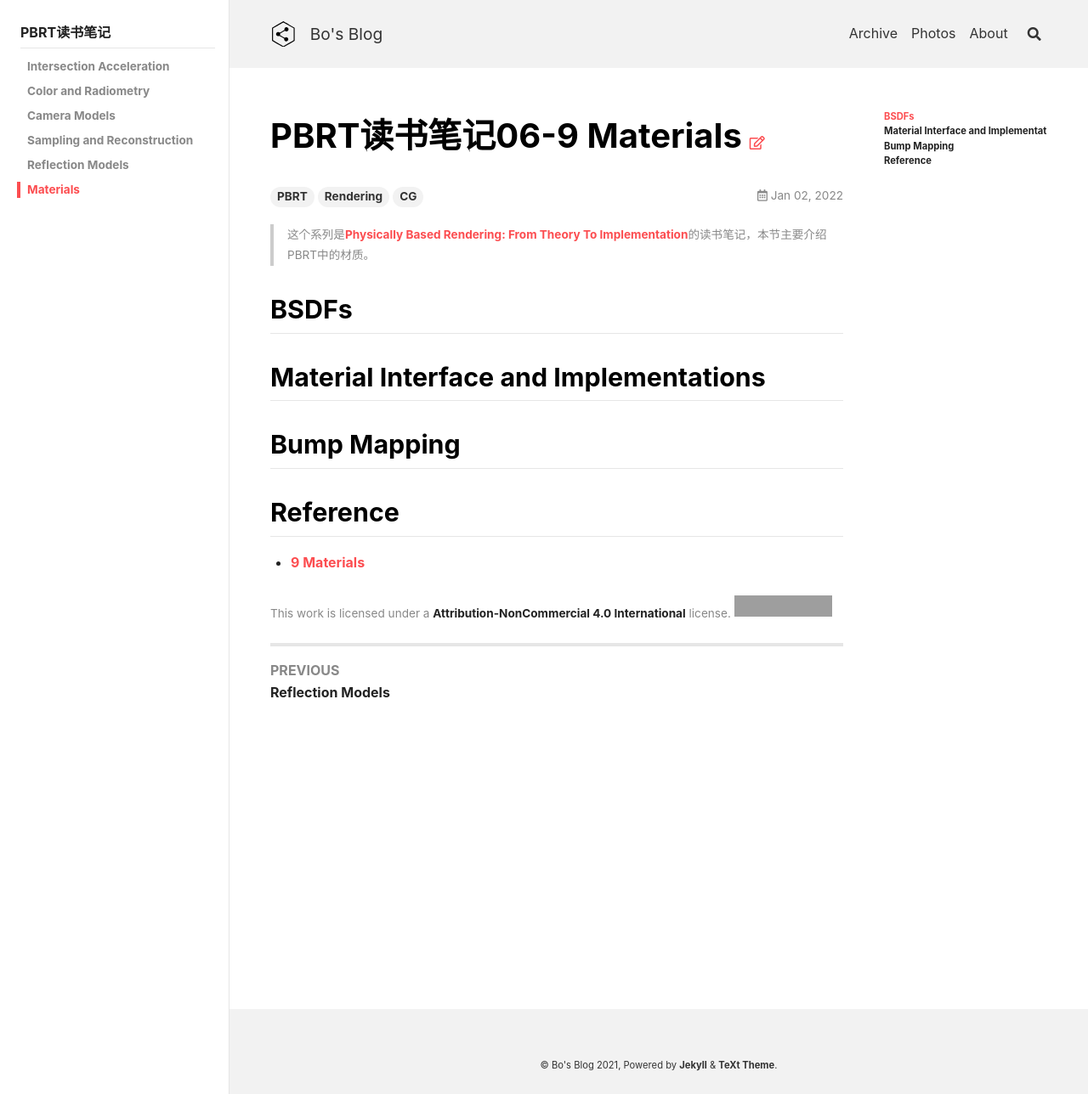
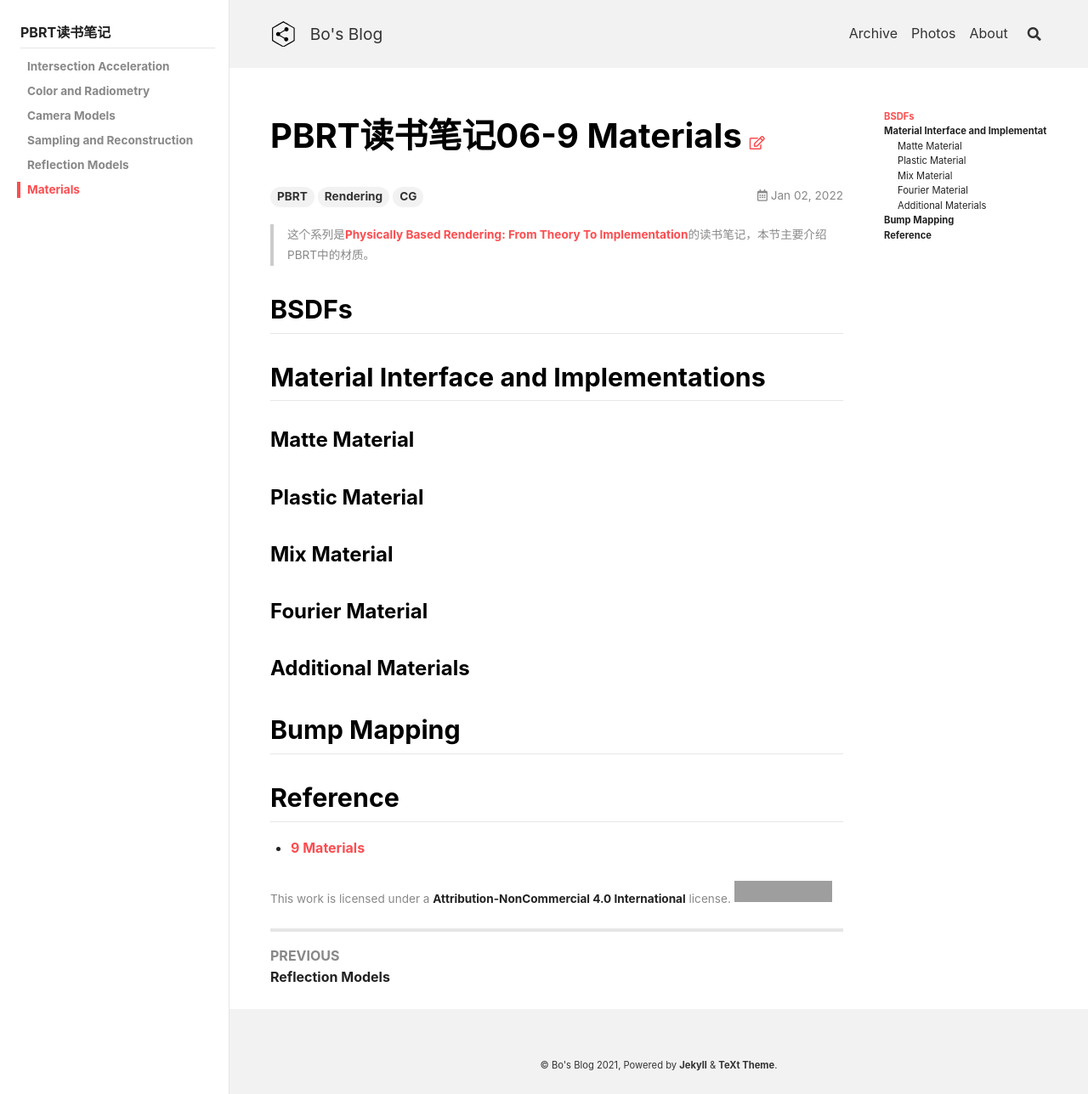
Before and after one commit to peng00bo00/peng00bo00_previous_blog, a Jekyll site: the page built from _posts/2022-01-02-PBRT-NOTES-06.md, in a window 1280 px wide. Shown: the whole page at 85% size. Built offline with Jekyll 4.4.1, drawn with Linux system fonts in a browser that asks for light colours; nearby versions of some CDN libraries; grey boxes are pictures that could not be loaded.

Commit message:
Update 2022-01-02-PBRT-NOTES-06.md

```diff
--- a/_posts/2022-01-02-PBRT-NOTES-06.md
+++ b/_posts/2022-01-02-PBRT-NOTES-06.md
@@ -16,6 +16,16 @@ sidebar:
 
 ## Material Interface and Implementations
 
+### Matte Material
+
+### Plastic Material
+
+### Mix Material
+
+### Fourier Material
+
+### Additional Materials
+
 ## Bump Mapping
 
 ## Reference
```
